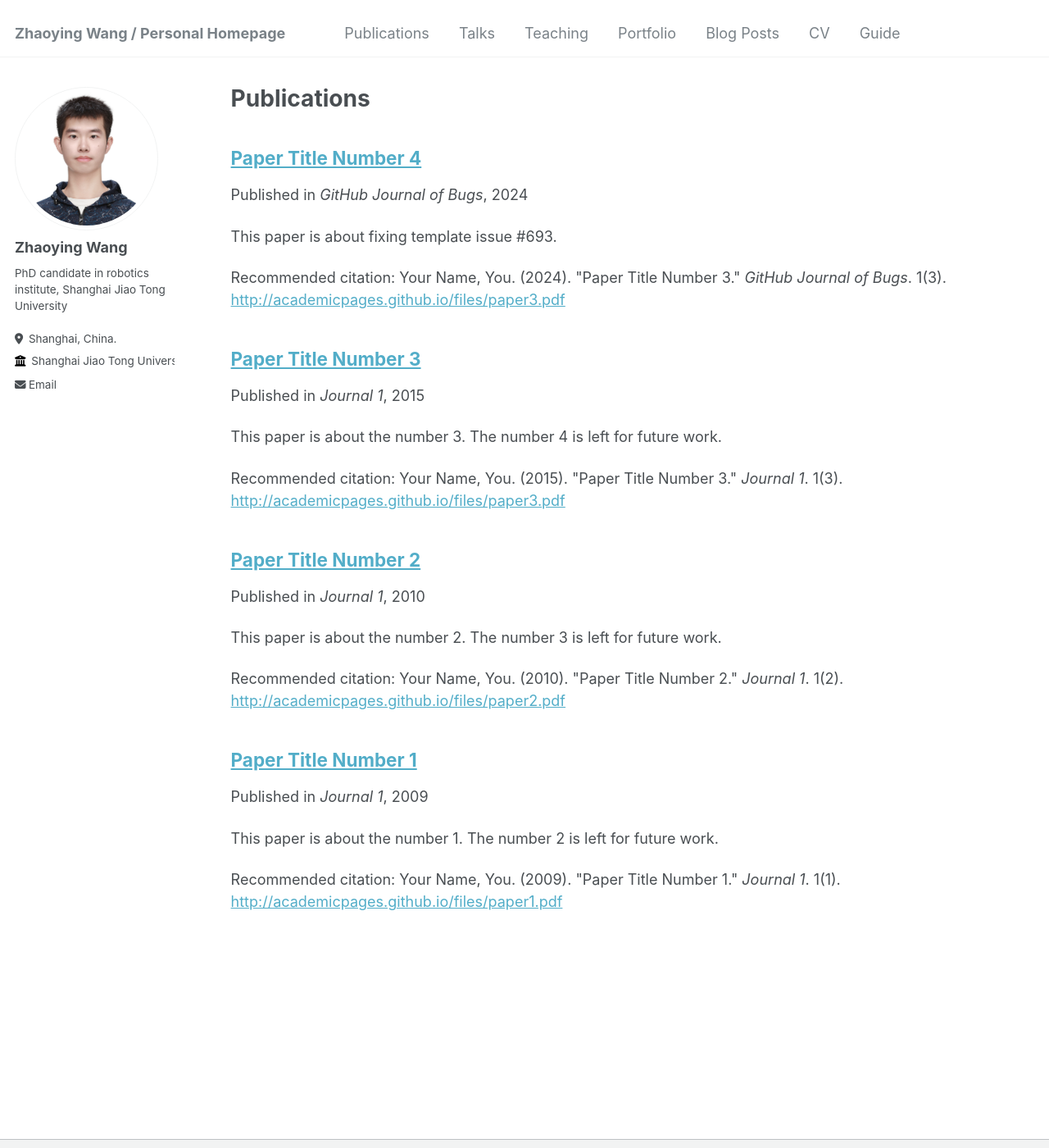
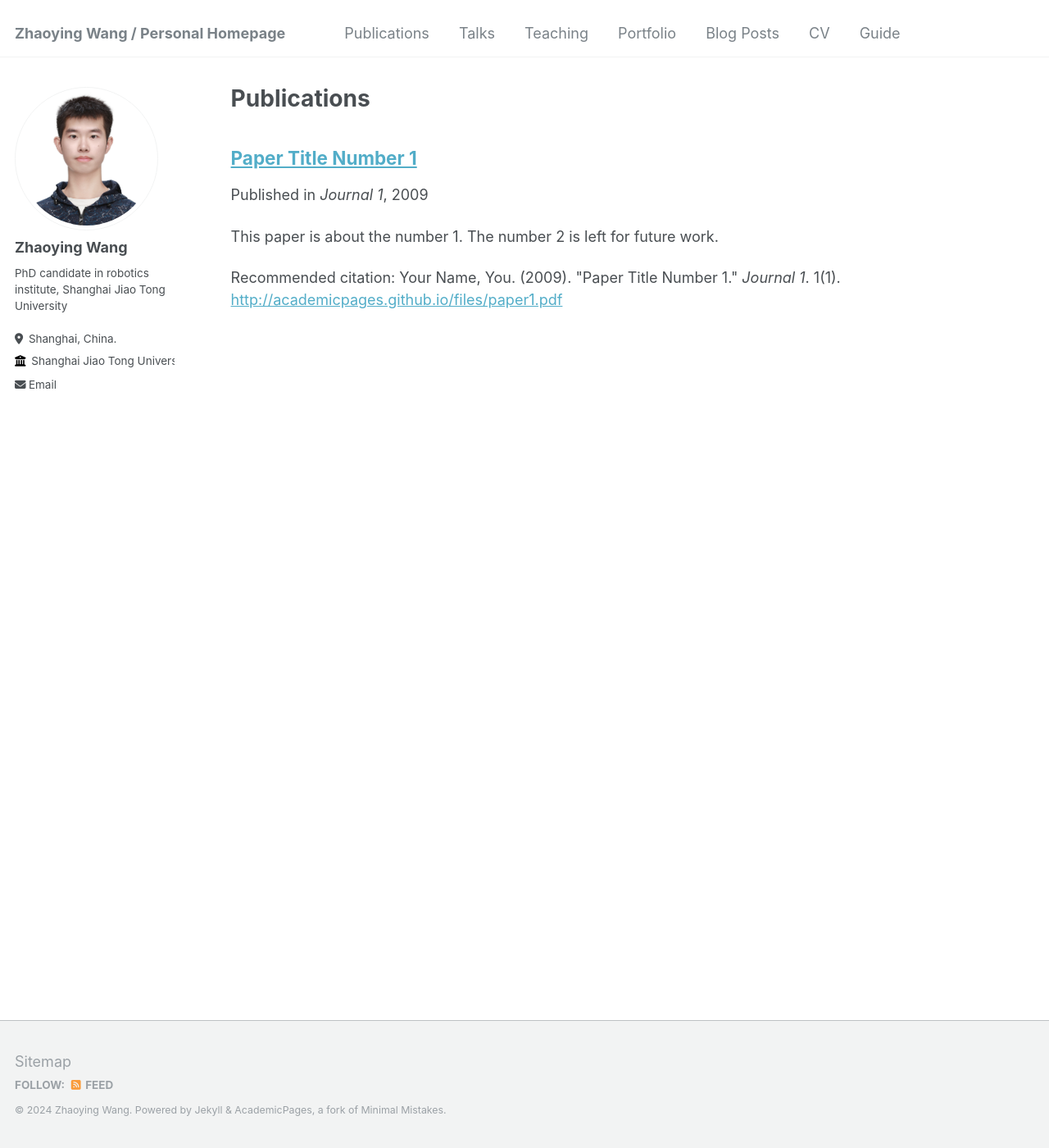
Before and after one commit to myboyhood/myboyhood.github.io, a Jekyll site: the page built from _pages/publications.md, in a window 1280 px wide and 1400 px high. Shown: the whole window at 82% size. Built offline with Jekyll 4.4.1, drawn with Linux system fonts in a browser that asks for light colours; a file with an impossible date is left out.

```diff
--- a/_publications/2010-10-01-paper-title-number-2.md
+++ /dev/null
@@ -1,12 +0,0 @@
----
-title: "Paper Title Number 2"
-collection: publications
-permalink: /publication/2010-10-01-paper-title-number-2
-excerpt: 'This paper is about the number 2. The number 3 is left for future work.'
-date: 2010-10-01
-venue: 'Journal 1'
-paperurl: 'http://academicpages.github.io/files/paper2.pdf'
-citation: 'Your Name, You. (2010). &quot;Paper Title Number 2.&quot; <i>Journal 1</i>. 1(2).'
----
-
-The contents above will be part of a list of publications, if the user clicks the link for the publication than the contents of section will be rendered as a full page, allowing you to provide more information about the paper for the reader. When publications are displayed as a single page, the contents of the above "citation" field will automatically be included below this section in a smaller font.
--- a/_publications/2015-10-01-paper-title-number-3.md
+++ /dev/null
@@ -1,12 +0,0 @@
----
-title: "Paper Title Number 3"
-collection: publications
-permalink: /publication/2015-10-01-paper-title-number-3
-excerpt: 'This paper is about the number 3. The number 4 is left for future work.'
-date: 2015-10-01
-venue: 'Journal 1'
-paperurl: 'http://academicpages.github.io/files/paper3.pdf'
-citation: 'Your Name, You. (2015). &quot;Paper Title Number 3.&quot; <i>Journal 1</i>. 1(3).'
----
-
-The contents above will be part of a list of publications, if the user clicks the link for the publication than the contents of section will be rendered as a full page, allowing you to provide more information about the paper for the reader. When publications are displayed as a single page, the contents of the above "citation" field will automatically be included below this section in a smaller font.
--- a/_publications/2024-02-17-paper-title-number-4.md
+++ /dev/null
@@ -1,12 +0,0 @@
----
-title: "Paper Title Number 4"
-collection: publications
-permalink: /publication/2024-02-17-paper-title-number-4
-excerpt: 'This paper is about fixing template issue #693.'
-date: 2024-02-17
-venue: 'GitHub Journal of Bugs'
-paperurl: 'http://academicpages.github.io/files/paper3.pdf'
-citation: 'Your Name, You. (2024). &quot;Paper Title Number 3.&quot; <i>GitHub Journal of Bugs</i>. 1(3).'
----
-
-The contents above will be part of a list of publications, if the user clicks the link for the publication than the contents of section will be rendered as a full page, allowing you to provide more information about the paper for the reader. When publications are displayed as a single page, the contents of the above "citation" field will automatically be included below this section in a smaller font.
```
Also changed, not shown: _pages/about.md (+12 -5 lines), _publications/paper-tunnel-inspection.md (added, +10 -0 lines), 1 other file.
